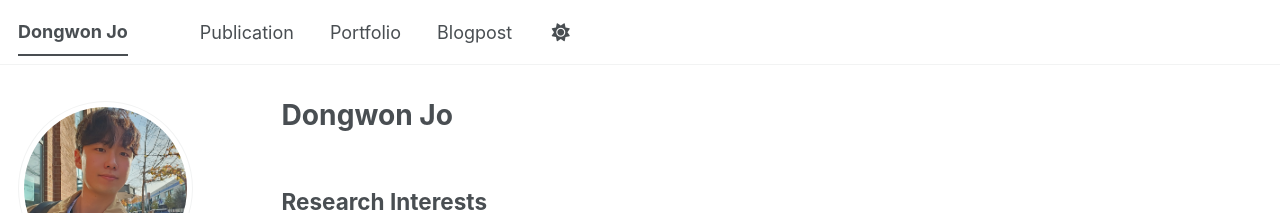
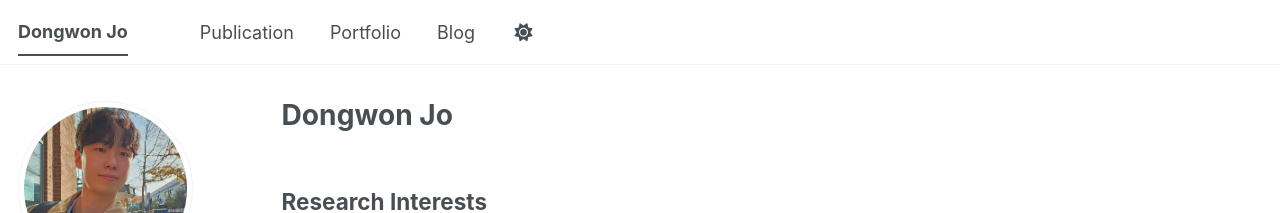
Before and after one commit to dongwonjo/dongwonjo.github.io, a Jekyll site: the page built from _pages/about.md, in a window 1280 px wide. Shown: the top 213 px of the page. Built offline with Jekyll 4.4.1, drawn with Linux system fonts in a browser that asks for light colours; some web fonts are replaced; a script bundle is joined from its source files by our own code; library files that are not in the unit come from our copies.

Commit message:
Update navigation.yml

```diff
--- a/_data/navigation.yml
+++ b/_data/navigation.yml
@@ -14,7 +14,7 @@
   - title: "Portfolio"
     url: /portfolio/
 
-  - title: "Blogpost"
+  - title: "Blog"
     url: /year-archive/
 
   # - title: "Publications"
```
